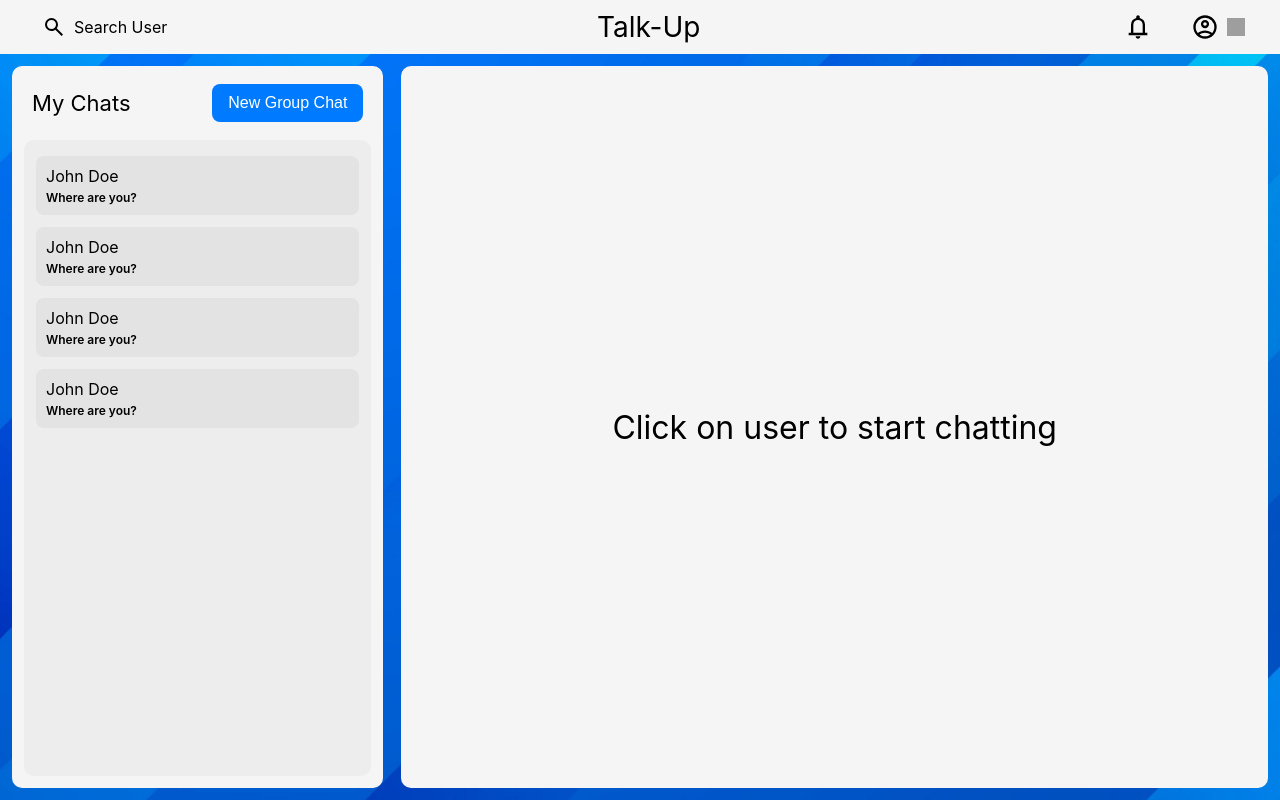
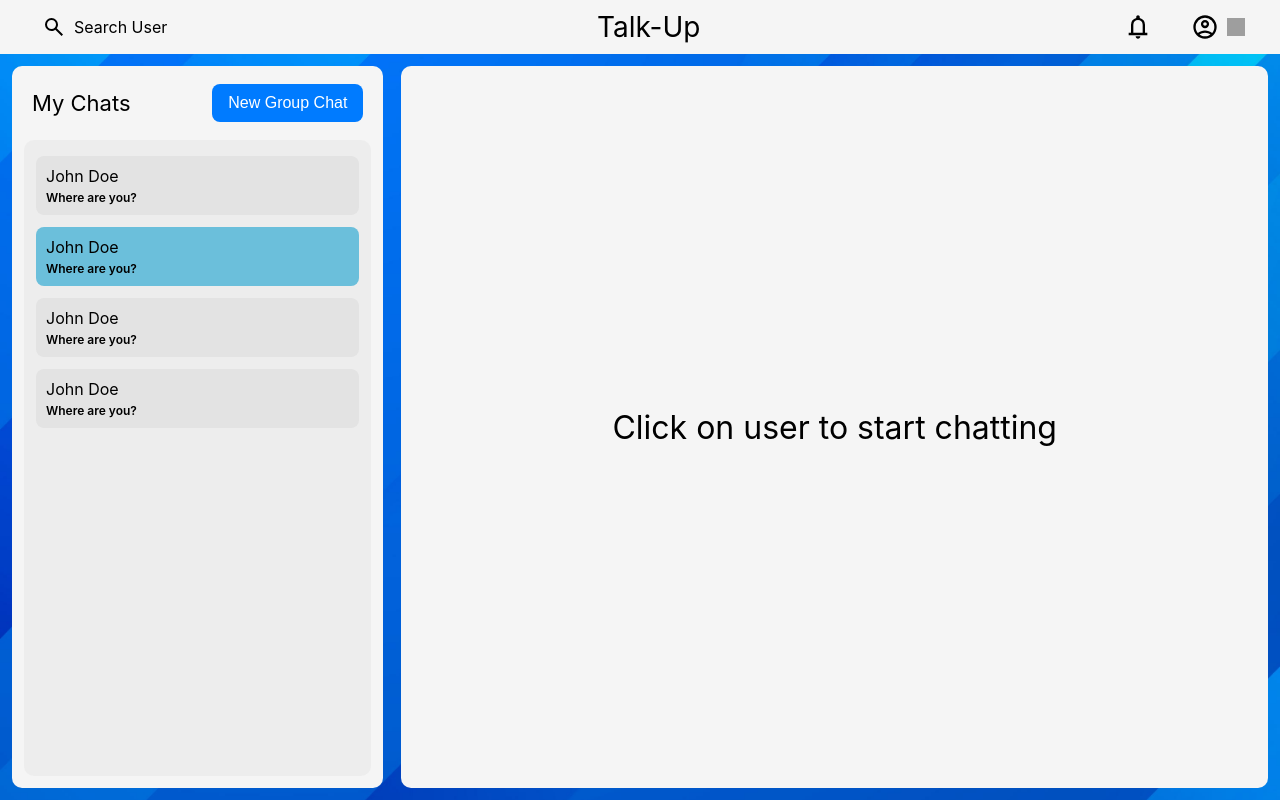
Before and after one commit to rizwankazi661/Talk-Up, a React (Create React App) app in the folder frontend/: page /dashboard in a window 1280 px wide. Built offline with nearby package versions, Linux system fonts and the light colour scheme; grey boxes are pictures that could not be loaded.

Commit message:
feat: isSelected UI logic ade

```diff
--- a/frontend/src/Pages/AllChats/AllChats.tsx
+++ b/frontend/src/Pages/AllChats/AllChats.tsx
@@ -14,7 +14,7 @@ function AllChats() {
             </div>
             <div className={styles.content}>
                 <ChatListItem />
-                <ChatListItem />
+                <ChatListItem isSelected={true} />
                 <ChatListItem />
                 <ChatListItem />
             </div>
--- a/frontend/src/components/ChatListItem/ChatListItem.hook.ts
+++ b/frontend/src/components/ChatListItem/ChatListItem.hook.ts
@@ -1,3 +1,4 @@
-export const useChatListitem = () => {
-  return {};
+export const useChatListitem = (props: any) => {
+  const { isSelected } = props;
+  return { isSelected };
 };
--- a/frontend/src/components/ChatListItem/ChatListItem.module.css
+++ b/frontend/src/components/ChatListItem/ChatListItem.module.css
@@ -3,6 +3,10 @@
   border-radius: 8px;
   padding: 10px;
   cursor: pointer;
+}
+
+.isSelected {
+  background-color: rgb(107, 191, 219);
 }
 
 .chatName {
--- a/frontend/src/components/ChatListItem/ChatListItem.tsx
+++ b/frontend/src/components/ChatListItem/ChatListItem.tsx
@@ -1,9 +1,14 @@
 import React from 'react'
 import styles from './ChatListItem.module.css'
+import { useChatListitem } from './ChatListItem.hook'
 
-function ChatListItem() {
+function ChatListItem(props: any) {
+
+    const { isSelected } = useChatListitem(props);
+
     return (
-        <div className={styles.main_container}>
+        <div className={`${styles.main_container} ${isSelected && styles.isSelected}`}
+        >
             <div className={styles.chatName}>John Doe</div>
             <div className={styles.lastMessage}>Where are you?</div>
         </div>
```
